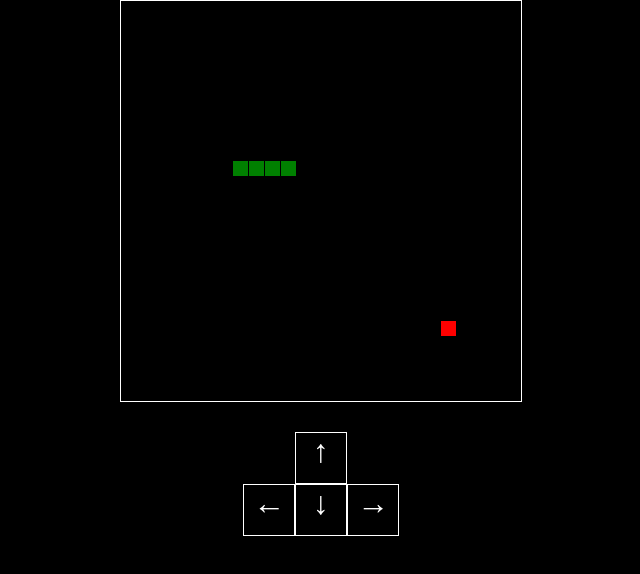
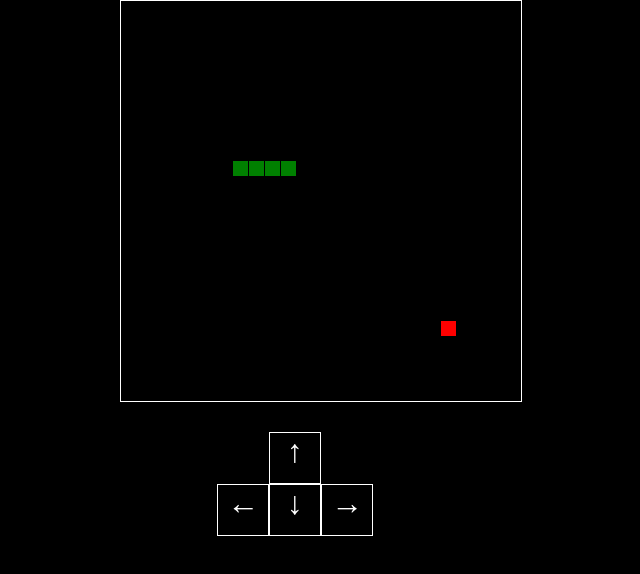
Before and after one commit to Ivanch100/Ivanch100, a plain HTML site: page index.html in a window 1280 px wide. Shown: the whole page, without its empty margins (319-959 px from the left). Drawn offline with Linux system fonts and the light colour scheme.

Commit message:
Update index.html

```diff
--- a/index.html
+++ b/index.html
@@ -25,7 +25,7 @@ canvas {
 .buttons {
   margin: 30px auto;
   display: grid;
-  grid-template-columns: repeat(3, 1fr);
+  grid-template-columns: repeat(4, 2fr);
 }
 
 .btn {
```
